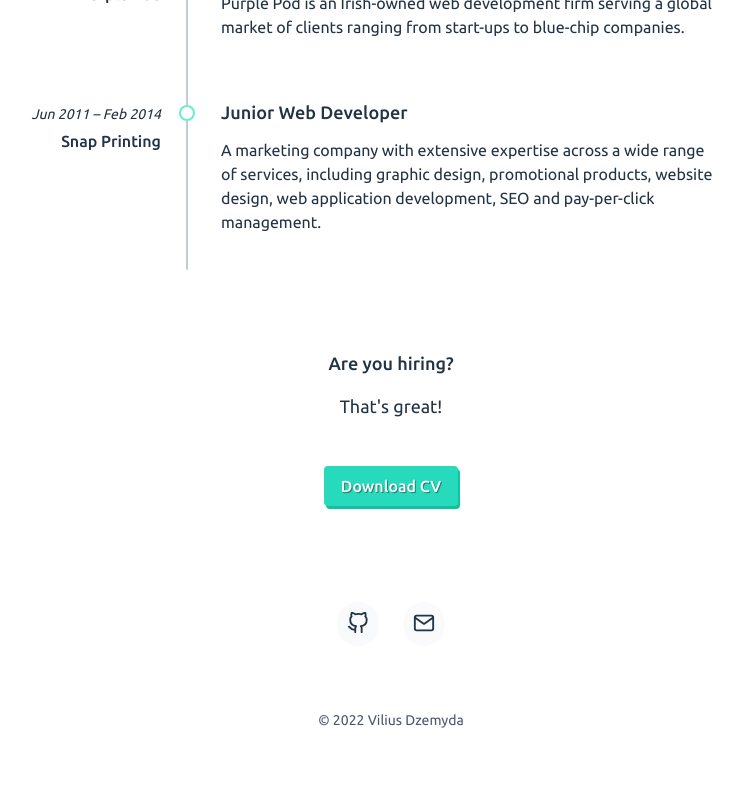
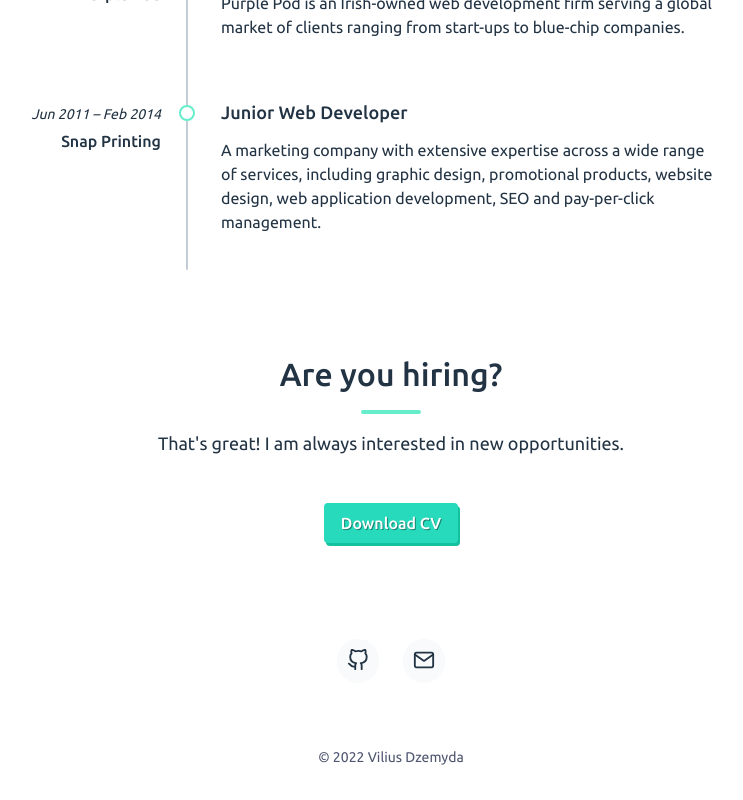
Before and after one commit to dzvilius/vilius-website, a Nuxt app: page / in a window 1280 px wide. Shown: the part 2324-3124 px from the top of the page, without its empty margins (249-992 px from the left). Before the commit the page ends 3087 px from the top, so only its background shows below. Built offline with nearby package versions, Linux system fonts and the light colour scheme.

Commit message:
add hiring section

```diff
--- a/components/Hiring.vue
+++ b/components/Hiring.vue
@@ -1,7 +1,8 @@
 <template>
   <div class="ContactCta">
-    <h2 class="is-size-3">Are you hiring?</h2>
-    <p class="ContactCta__Subtitle">That's great!</p>
+    <h2 class="ContactCta__Title">Are you hiring?</h2>
+    <div class="TitleLine"></div>
+    <p class="ContactCta__Subtitle">That's great! I am always interested in new opportunities.</p>
     <ButtonCv/>
   </div>
 </template>
@@ -23,10 +24,21 @@ export default {
   padding-top: 24px;
   text-align: center;
   font-size: 18px;
+}
 
-  h2 {
-    font-weight: 500;
-  }
+.ContactCta__Title {
+  color: $color-one;
+  font-weight: 500;
+  font-size: 32px;
+  text-align: center;
+}
+
+.TitleLine {
+  background: #66eecc;
+  margin: 12px auto;
+  border-radius: 4px;
+  height: 4px;
+  width: 60px;
 }
 
 .ContactCta__Subtitle {
```
